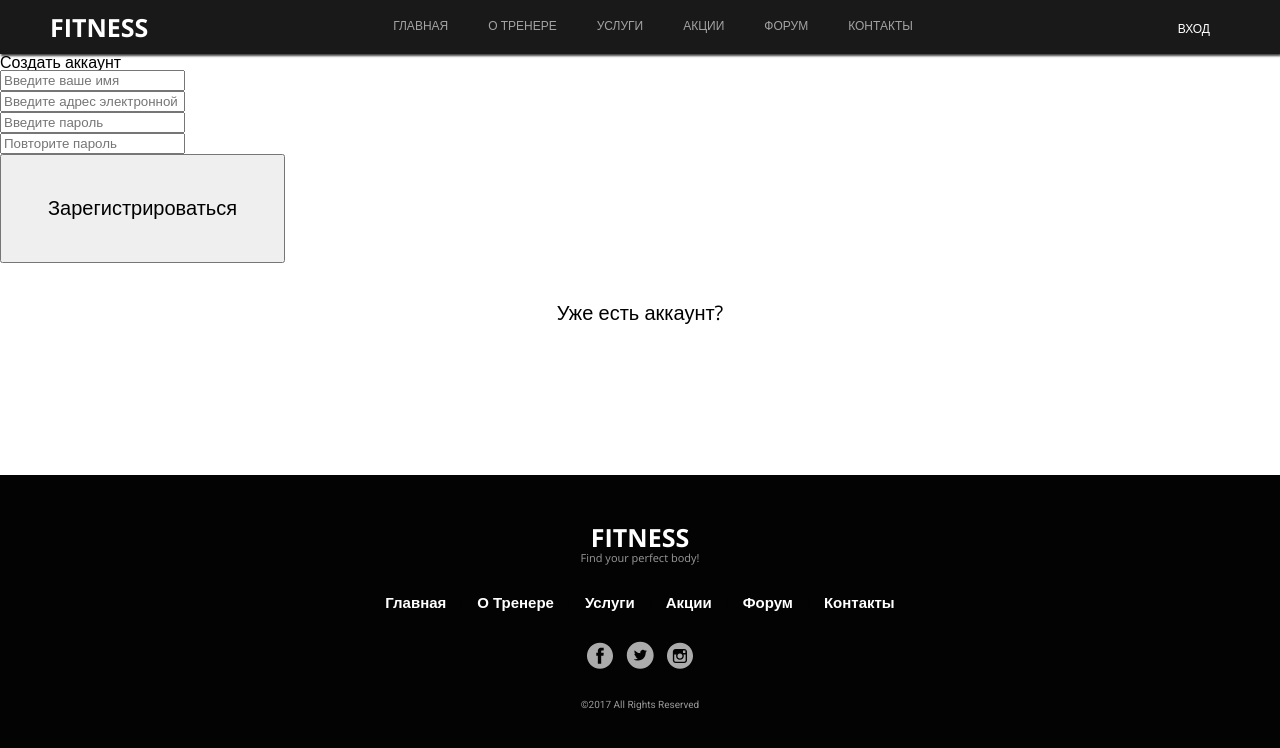
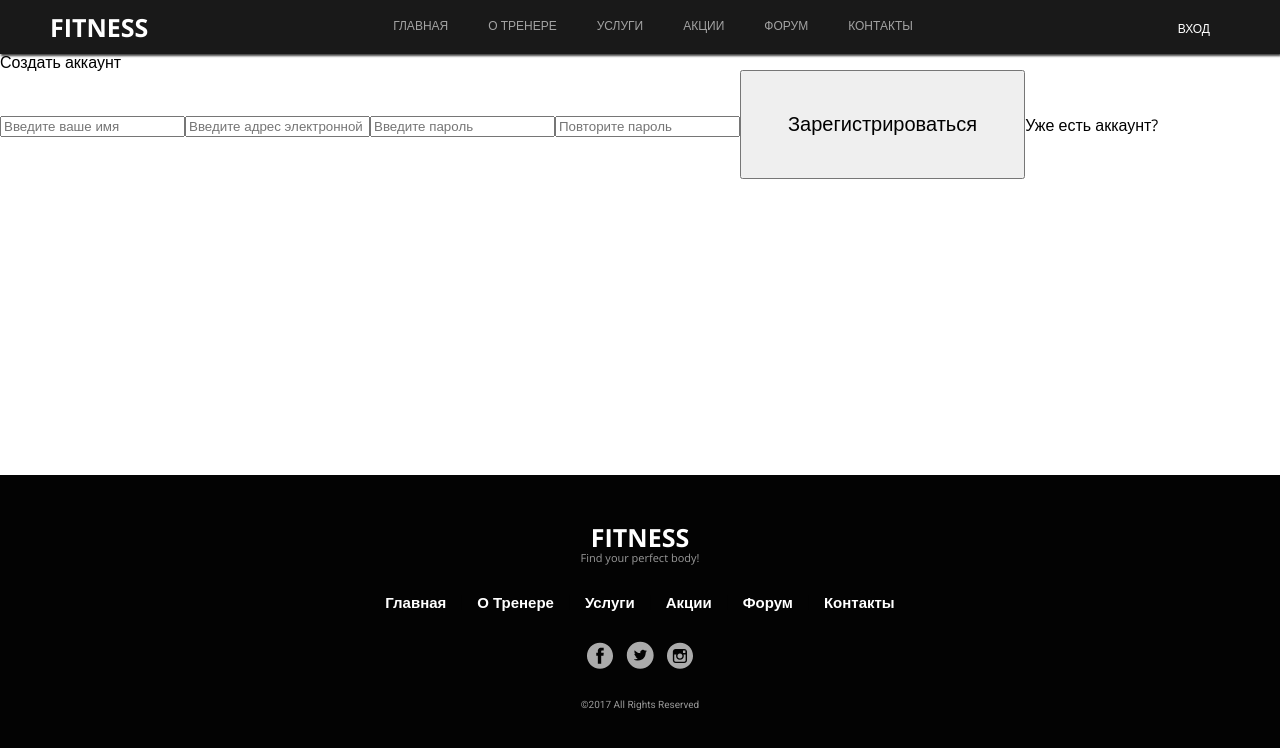
Before and after one commit to webui012/fitness-trainer, a React app in the folder app/: page /signup in a window 1280 px wide. Shown: the top 748 px of the page. Built offline with nearby package versions, Linux system fonts and the light colour scheme.

Commit message:
code refactoring

```diff
--- a/app/src/components/LoginForm/LoginForm.js
+++ b/app/src/components/LoginForm/LoginForm.js
@@ -19,33 +19,36 @@ class LoginForm extends Component {
   render(){
     return (
       <div className='login-page'>
-        <h2 className='login'> Войти </h2>
 
         <form onSubmit={this.onSubmit}>
+          <fieldset className='login-form'>
+            <legend className='login-form-caption'> Войти </legend>
 
-          <fieldset className='input-area'>
+            <label classname='input-area'>
               <input className='form' type='text'
                   placeholder='Введите имя или адрес эл. почты'
                   onChange={this.handleChange('username')} />
-          </fieldset>
+            </label>
 
-          <fieldset className='input-area'>
+            <label className='input-area'>
               <input className='form' type='password'
                   placeholder='Введите пароль'
                   onChange={this.handleChange('password')} />
-          </fieldset>
+            </label>
 
             <button className='btn-login' type='submit'>
               <p className='btn'> Войти </p>
             </button>
 
             <label className='link-to'>
-            <Link to='' className='linkto'>Забыли пароль?</Link>
+              <Link to='/passwordreset' className='linkto'>Забыли пароль?</Link>
             </label>
 
             <label className='link-to'>
               <Link to='/signup' className='linkto'>Создать аккаунт</Link>
             </label>
+
+          </fieldset>
         </form>
       </div>
     )
--- a/app/src/components/LoginForm/LoginForm.scss
+++ b/app/src/components/LoginForm/LoginForm.scss
@@ -1,15 +1,15 @@
 .login-page {
-  padding: 155px;
+  padding: 130px;
   background-color: #e6e6e6;
   font-weight: 600;
-  font-size: 20px;
+  font-size: 30px;
   display: table;
   text-align: center;
   height: 100%;
   width: 100%;
 }
 
-.login {
+.login-form-caption {
   color:#808080;
 }
 
@@ -48,7 +48,7 @@ button:hover {
   background-color: #84e184;
 }
 
-p.btn {
+.btn {
   color: #f2f2f2;
 }
 
--- a/app/src/components/Signup/Signup.js
+++ b/app/src/components/Signup/Signup.js
@@ -21,42 +21,43 @@ class Signup extends Component {
     render(){
     return (
       <div className='signup-page'>
-        <h2 className='signup'>Создать аккаунт</h2>
+        <form onSubmit={this.onSubmit}>
+          <fieldset className='signup-form'>
+            <legend className='signup-form-caption'>Создать аккаунт</legend>
 
-        <form onSubmit={this.onSubmit}>
-
-          <fieldset className='form-input'>
+            <label className='form-input'>
               <input className='form' type='text'
                   placeholder='Введите ваше имя'
                   onChange={this.handleChange('username')} />
-          </fieldset>
+            </label>
 
-          <fieldset className='form-input'>
+            <label className='form-input'>
               <input className='form' type='text'
                   placeholder='Введите адрес электронной почты'
                   onChange={this.handleChange('email')} />
-          </fieldset>
+            </label>
 
-          <fieldset className='form-input'>
+            <label className='form-input'>
               <input className='form' type='password'
                   placeholder='Введите пароль'
                   onChange={this.handleChange('password')} />
-          </fieldset>
+            </label>
 
-          <fieldset className='form-input'>
+            <label className='form-input'>
               <input className='form' type='password'
                   placeholder='Повторите пароль'
                   onChange={this.handleChange('password')} />
-          </fieldset>
+            </label>
 
             <button className='btn-signup' type='submit'>
               <p className='btn'>Зарегистрироваться</p>
             </button>
 
-          <p className='do-you-have-account'>
+            <label className='link-to'>
               <Link to='/login' className='linkto'>Уже есть аккаунт?</Link>
-          </p>
+            </label>
 
+          </fieldset>
         </form>
       </div>
     )
--- a/app/src/components/Signup/Signup.scss
+++ b/app/src/components/Signup/Signup.scss
@@ -2,14 +2,14 @@ div.signup-page {
   padding: 50px;
   background-color: #e6e6e6;
   font-weight: 600;
-  font-size: 20px;
+  font-size: 30px;
   display: table;
   text-align: center;
   height: 100%;
   width: 100%;
 }
 
-.signup {
+.signup-form-caption {
   color:#808080;
 }
 
@@ -43,18 +43,9 @@ button:hover {
   background-color: #84e184;
 }
 
-p.btn {
-  color: #f2f2f2;
-}
-
-p.do-you-have-account {
-  margin-top: 10px;
-  text-align: center;
-  font-size: 15px;
-}
-
 .btn {
   margin-top: 20px;
+  color: #f2f2f2;
 }
 
 .linkto {
```
Also changed, not shown: 1 other file (tests, documents, lock files or other folders). Lines whose indentation alone changed are shown as unchanged.
